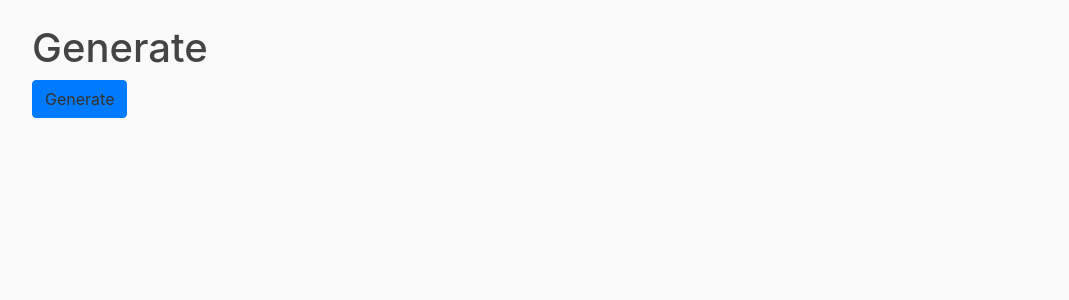
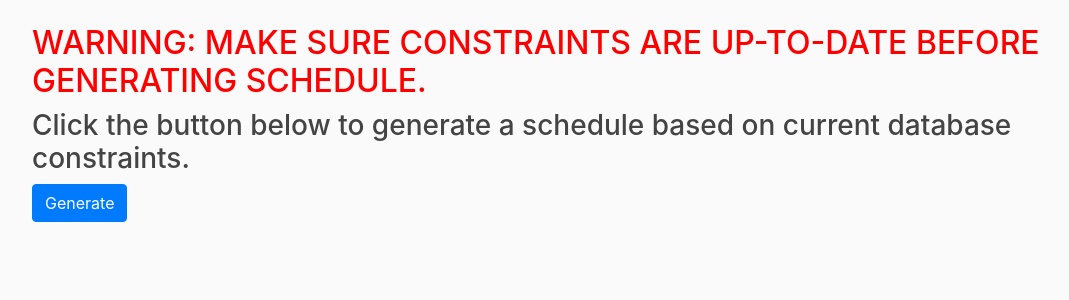
Before and after one commit to umkc-cs-451-2020-spring/semester-project-group-13, a Django app: page /generate/ in a window 1280 px wide. Shown: the part 56-356 px from the top of the page, without its empty margins (53-1122 px from the left). Run offline with Django 3.2, Linux system fonts and the light colour scheme; some libraries are stand-ins or nearby versions.

Commit message:
Updated generate.html, generate.css

```diff
--- a/semester_project_group_13/scheduling_app/static/scheduling_app/generate.css
+++ b/semester_project_group_13/scheduling_app/static/scheduling_app/generate.css
@@ -0,0 +1,10 @@
+body{
+
+    color: white;
+
+
+}
+
+h2{
+    color: red;
+}
--- a/semester_project_group_13/scheduling_app/templates/scheduling_app/generate.html
+++ b/semester_project_group_13/scheduling_app/templates/scheduling_app/generate.html
@@ -1,11 +1,15 @@
 {% extends "scheduling_app/base.html" %}
 {% block content %}
-<h1>Generate</h1>
+<link href="../../static/scheduling_app/generate.css" rel="stylesheet">
+
+<h2>WARNING: MAKE SURE CONSTRAINTS ARE UP-TO-DATE BEFORE GENERATING SCHEDULE.</h2>
+
+<h3> Click the button below to generate a schedule based on current database constraints.</h3>
+
+
 
 <div class = "generate.button"/>
-
 <a class="btn btn-primary" role="button">Generate</a>
-
 </div>
 
 {% endblock content %}
```
